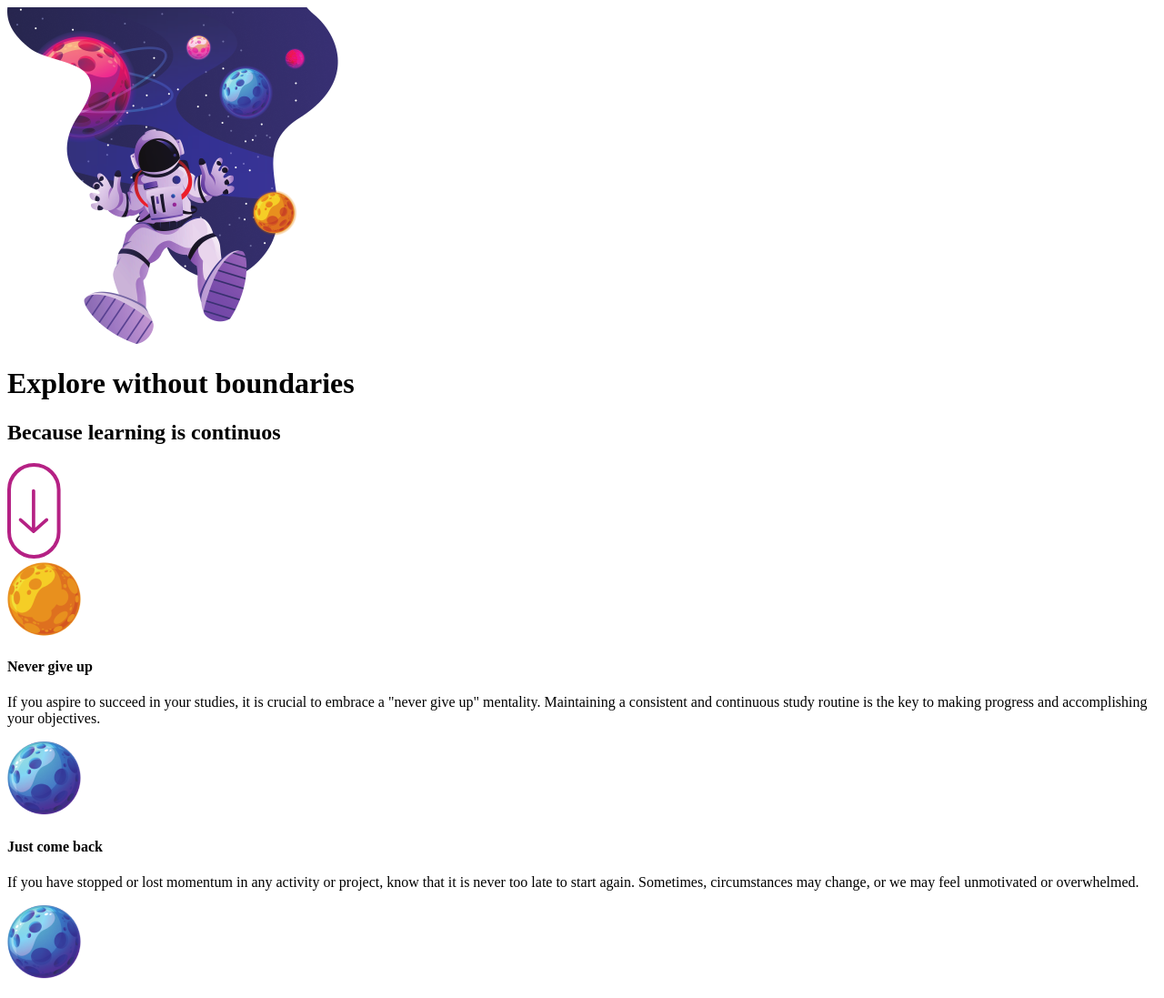
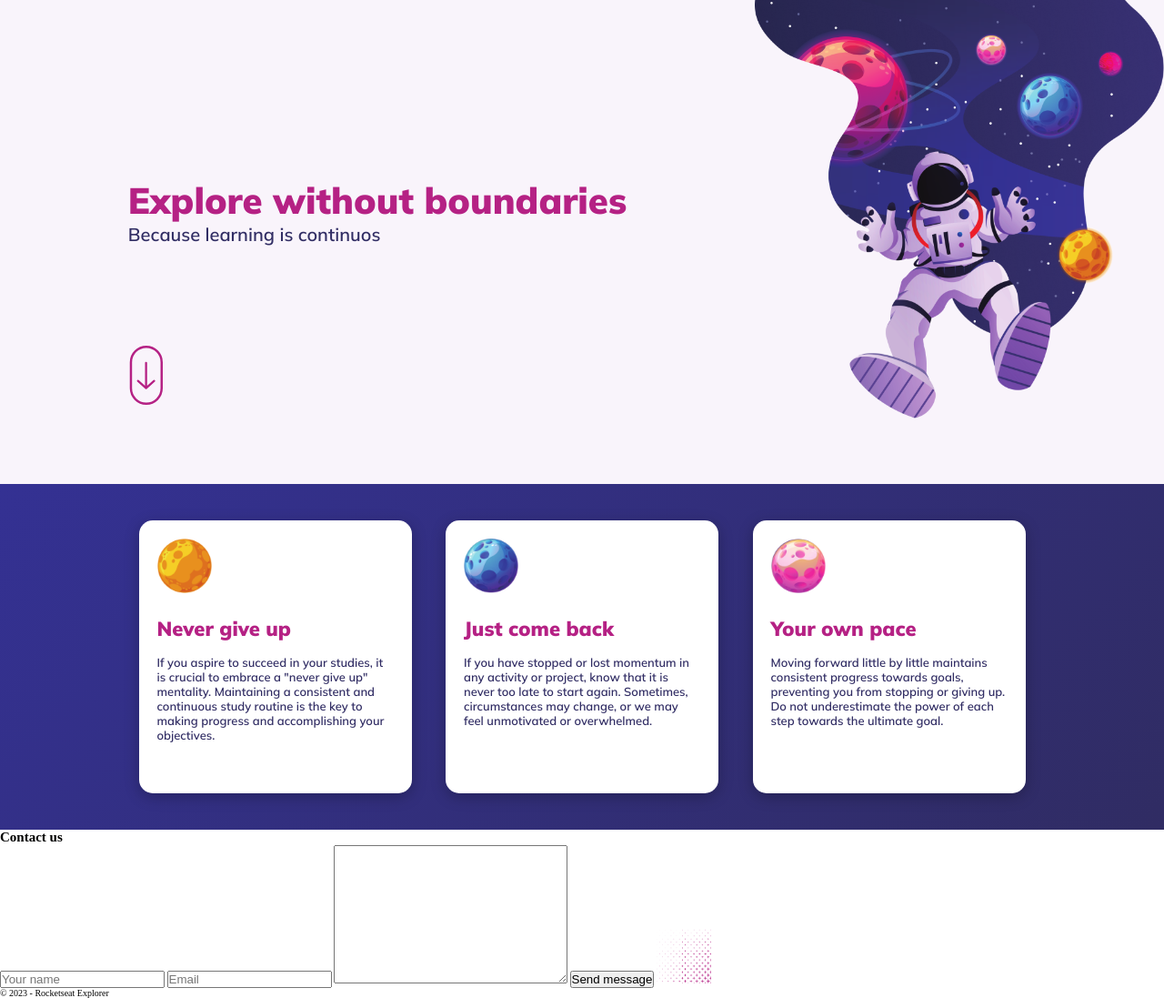
Before and after one commit to MoaraMiranda/exploreSemLimites, a plain HTML site: page index.html in a window 1280 px wide. Shown: the top 1097 px of the page at 91% size. Drawn offline with Linux system fonts and the light colour scheme.

Commit message:
CSS desktop part1

```diff
--- a/index.html
+++ b/index.html
@@ -4,54 +4,75 @@
 <head>
   <meta charset="UTF-8">
   <meta name="viewport" content="width=device-width, initial-scale=1.0">
+  <link rel="preconnect" href="https://fonts.googleapis.com">
+  <link rel="preconnect" href="https://fonts.gstatic.com" crossorigin>
   <title>Explore without boundaries</title>
+  <link href="https://fonts.googleapis.com/css2?family=Mulish:wght@600;900&display=swap" rel="stylesheet">
   <link rel="stylesheet" href="styles.css">
 </head>
 
 <body>
   <div class="container">
     <header>
-    <img src="./images/astronaut.png" alt="astronaut flying on space">
+      <section>
+        <div class="head">
           <h1>Explore without boundaries</h1>
-    <h2>Because learning is continuos</h2>
-    <img src="./images/arrow.svg" alt="pink arrow pointing down">
+          <h2 class="genericText">Because learning is continuos</h2>
+          <img class="arrowImg" src="./images/arrow.svg" alt="pink arrow pointing down">
+        </div>
+        <!-- <img src="./images/astronaut.png" alt="astronaut flying on space"> -->
+        <img class="astro" src="./images/astronautDesktop.png" alt="astronaut flying on space">
+      </section>
     </header>
     <main>
+      <section class="cards">
         <div class="card">
           <img src="/images/yellowPlanet.png" alt="Yellow planet">
+          <div>
             <h4>Never give up</h4>
-      <p>
-        If you aspire to succeed in your studies, it is crucial to embrace a "never give up" mentality. Maintaining a
+            <p class="genericText">
+              If you aspire to succeed in your studies, it is crucial to embrace a "never give up" mentality.
+              Maintaining
+              a
               consistent
               and continuous study routine is the key to making progress and accomplishing your objectives.
             </p>
           </div>
+        </div>
         <div class="card">
           <img src="/images/bluePlanet.png" alt="Blue planet">
+          <div>
             <h4>Just come back</h4>
-      <p>
-        If you have stopped or lost momentum in any activity or project, know that it is never too late to start again.
+            <p class="genericText">
+              If you have stopped or lost momentum in any activity or project, know that it is never too late to start
+              again.
               Sometimes, circumstances may change, or we may feel unmotivated or overwhelmed.
             </p>
           </div>
+        </div>
         <div class="card">
-      <img src="/images/bluePlanet.png" alt="Blue planet">
-      <h4>Follow your own pace</h4>
-      <p>
-        Moving forward little by little maintains consistent progress towards goals, preventing you from stopping or giving up.
-        Even small steps bring us closer to the destination and motivate further action. Do not underestimate the power of each
-        step towards the ultimate goal.
+          <img src="/images/pinkPlanet.png" alt="Pink planet">
+          <div>
+            <h4>Your own pace</h4>
+            <p class="genericText">
+              Moving forward little by little maintains consistent progress towards goals, preventing you from stopping
+              or giving up. Do not underestimate the power of each step towards the ultimate goal.
             </p>
           </div>
-    <div class="contact">
+        </div>
+
+      </section>
+      <section class="contact">
         <h2>Contact us</h2>
         <input type="text" placeholder="Your name">
         <input type="email" placeholder="Email">
         <textarea name="" id="" cols="30" rows="10"></textarea>
         <button>Send message</button>
-    </div>
+        <img src="./images/bgStars.png" alt="Pink stars in the right side">
+      </section>
     </main>
     <footer>© 2023 - Rocketseat Explorer</footer>
+  </div>
   </div>
 </body>
 
--- a/styles.css
+++ b/styles.css
@@ -0,0 +1,93 @@
+* {
+  margin: 0;
+  padding: 0;
+  box-sizing: border-box;
+}
+:root {
+  --fc-heading: #b52184;
+  --fc-text: #312d64;
+  --bg-heading: #f9f4fb;
+  --bg-main-footer: linear-gradient(134deg, #343193 0%, #302c63 100%);
+  --ff-general: "Mulish", sans-serif;
+  font-size: 62.5%;
+}
+
+/* Header */
+header {
+  background-color: var(--bg-heading);
+}
+header section {
+  /* max-width: 100rem; */
+  display: flex;
+  margin: auto;
+}
+.head {
+  margin: 19.5rem auto 8.5rem;
+}
+h1 {
+  font-size: 4rem;
+  font-family: var(--ff-general);
+  font-weight: 900;
+  color: var(--fc-heading);
+  text-align: center;
+  align-items: center;
+}
+.genericText {
+  font-family: var(--ff-general);
+  font-weight: 600;
+  color: var(--fc-text);
+  font-size: 2rem;
+}
+.arrowImg {
+  width: 4rem;
+  height: 6.5rem;
+  margin-top: 11rem;
+}
+.astro {
+  width: 45rem;
+  height: 46rem;
+}
+/* Main */
+main {
+  display: flex;
+  flex-direction: column;
+  margin: auto;
+}
+main section.cards {
+  background: var(--bg-main-footer);
+  display: flex;
+  padding: 4rem 7rem;
+  gap: 3.75rem;
+  justify-content: center;
+}
+main section div.card {
+  background-color: #fff;
+  border-radius: 1.5rem;
+  box-shadow: 0px 4px 16px 0px rgba(0, 0, 0, 0.25);
+  padding: 2rem;
+  gap: 2.5rem;
+  display: flex;
+  flex-direction: column;
+  align-items: flex-start;
+  width: 30rem;
+  height: 30rem;
+}
+main section img {
+  width: 6rem;
+  height: 6rem;
+}
+main section h4 {
+  color: #b52184;
+  font-size: 2.2rem;
+  font-family: var(--ff-general);
+  font-style: normal;
+  font-weight: 900;
+  line-height: normal;
+  margin-bottom: 1.5rem;
+}
+main section div.card div p {
+  color: var(--fc-text);
+  font-size: 1.3rem;
+  font-family: var(--ff-general);
+  font-weight: 600;
+}
```
Also changed, not shown: images/astronautDesktop.png (added), images/bgStars.png (added). Lines whose indentation alone changed are shown as unchanged.
